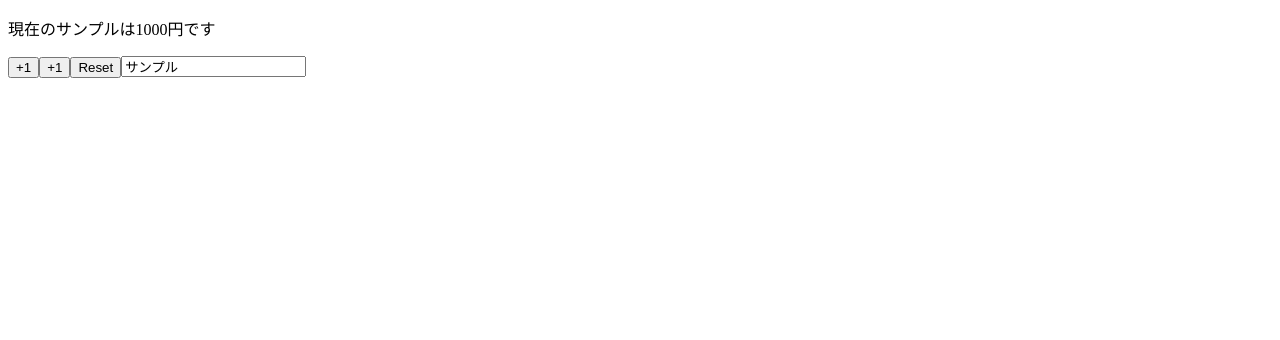
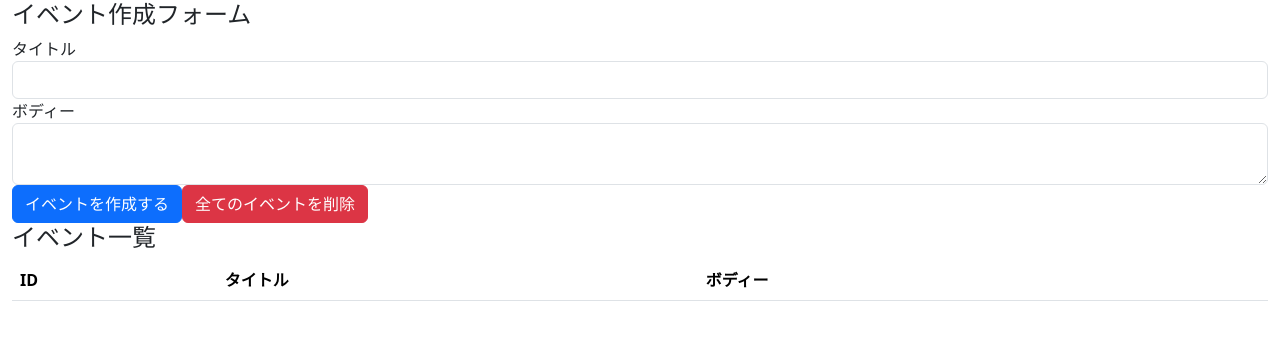
Before and after one commit to nakamura224/react-hooks-101, a React (Create React App) app: page / in a window 1280 px wide. Shown: the top 340 px of the page. Built offline with nearby package versions, Linux system fonts and the light colour scheme.

Commit message:
create reducer for events

```diff
--- a/package.json
+++ b/package.json
@@ -3,6 +3,7 @@
   "version": "0.1.0",
   "private": true,
   "dependencies": {
+    "bootstrap": "5.0.1",
     "react": "^17.0.2",
     "react-dom": "^17.0.2",
     "react-scripts": "3.0.1"
--- a/src/App.js
+++ /dev/null
@@ -1,28 +0,0 @@
-import React,{useState} from 'react'
-
-const App = (props) => {
-
-  const [name,setName] = useState(props.name)
-  const [price,setPrice] = useState(props.price)
-
-const reset = () => {
-  setPrice(props.price)
-  setName(props.name)
-}
-  return (
-    <>
-      <p>現在の{name}は{price}円です</p>
-      <button onClick={() => setPrice(price + 1)}>+1</button>
-      <button onClick={() => setPrice(price - 1)}>+1</button>
-      <button onClick={reset}>Reset</button>
-      <input value={name} onChange = {e=> setName(e.target.value)}/>
-    </>
-  )
-}
-
-App.defaultProps = {
-  name:"サンプル",
-  price:1000
-}
-
-export default App
--- /dev/null
+++ b/src/components/App.js
@@ -0,0 +1,37 @@
+import React from 'react'
+import 'bootstrap/dist/css/bootstrap.min.css'
+
+const App = () => {
+  return(
+  <div className ="container-fluid">
+    <h4>イベント作成フォーム</h4>
+    <form>
+      <div className="form-group">
+        <label htmlFor ="formEventTitle">タイトル</label>
+        <input className ="form-control" id ="formEventTitle"/>
+      </div>
+      <div className="form-group">
+        <label htmlFor ="formEventBody">ボディー</label>
+        <textarea className ="form-control" id ="formEventBody"/>
+      </div>
+      <button　className="btn btn-primary">イベントを作成する</button>
+      <button className ="btn btn-danger">全てのイベントを削除</button>
+    </form>
+    <h4>イベント一覧</h4>
+    <table className="table table-hover">
+      <thead>
+       <tr>
+         <th>ID</th>
+         <th>タイトル</th>
+         <th>ボディー</th>
+         <th></th>
+       </tr>
+      </thead>
+          <tbody></tbody>
+    </table>
+  </div>
+  )
+}
+
+
+export default App
--- a/src/index.js
+++ b/src/index.js
@@ -1,6 +1,6 @@
 import React from 'react'
 import ReactDOM from 'react-dom'
-import App from './App'
+import App from './components/App'
 
 
 ReactDOM.render(<App />, document.getElementById('root'))
```
Also changed, not shown: src/reducers/index.js (added, +16 -0 lines), 1 other file (tests, documents, lock files or other folders).
